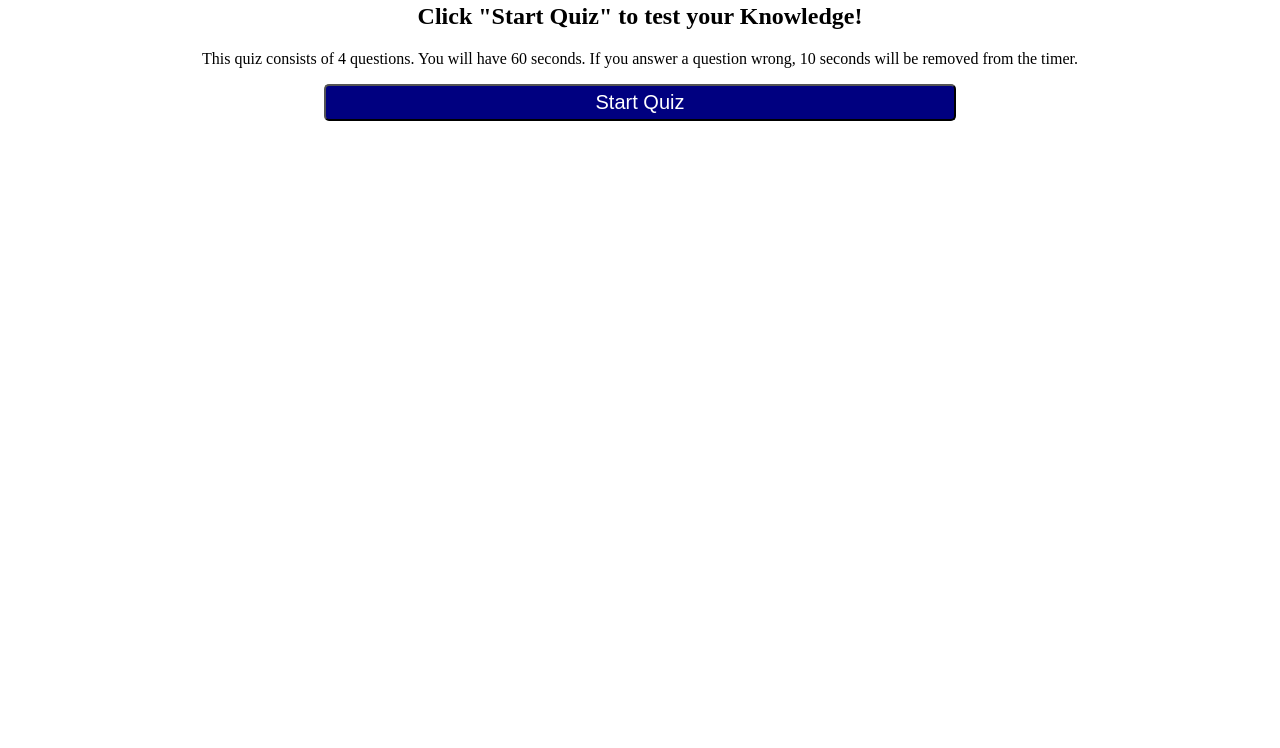
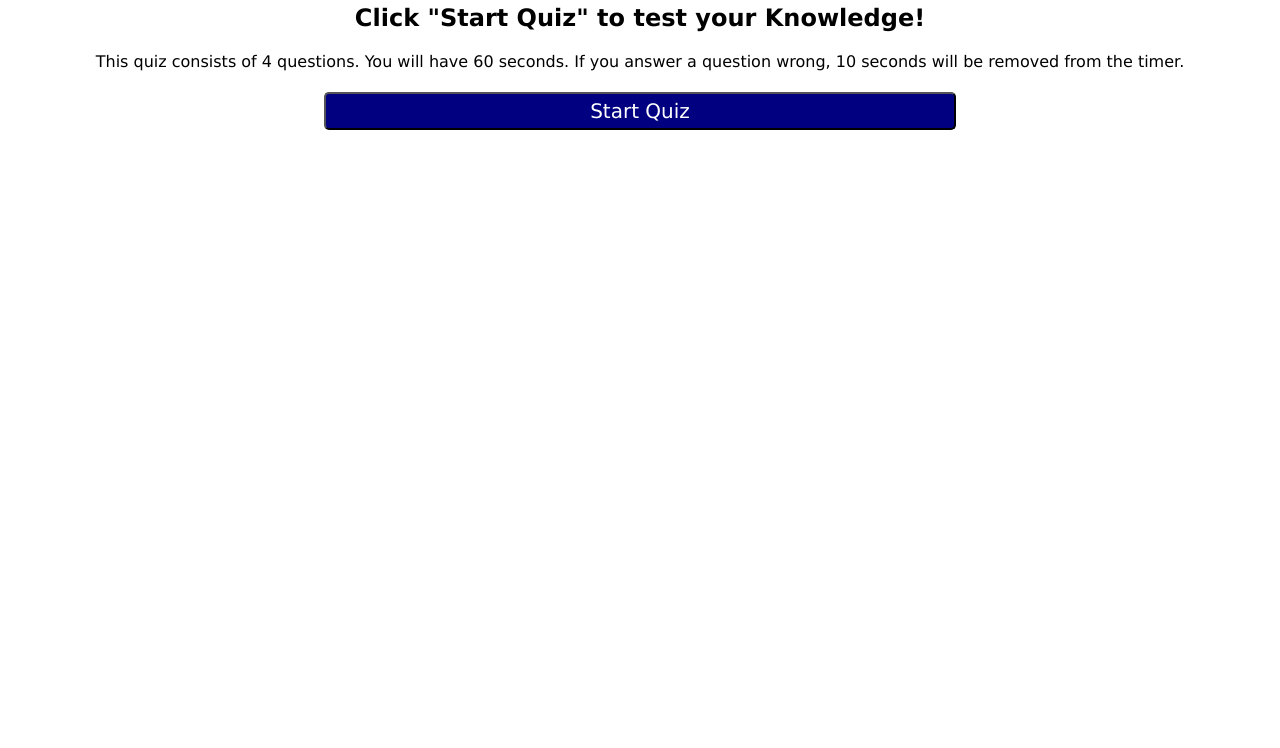
Before and after one commit to dsmidt8/Java-Quiz-O-Rama, a plain HTML site: page index.html in a window 1280 px wide. Shown: the part 52-800 px from the top of the page. Drawn offline with Linux system fonts and the light colour scheme.

Commit message:
final commit

```diff
--- a/Assets/CSS/style.css
+++ b/Assets/CSS/style.css
@@ -1,5 +1,7 @@
 
-
+*{
+    font-family: 'Lucida Sans', 'Lucida Sans Regular', 'Lucida Grande', 'Lucida Sans Unicode', Geneva, Verdana, sans-serif;
+}
 
 header {
     display: flex;
@@ -36,7 +38,7 @@ main{
     color:white;
     background: navy;
     border-radius: 5px;
-
+    margin: 5px;
 }
 
 .hide {
```
